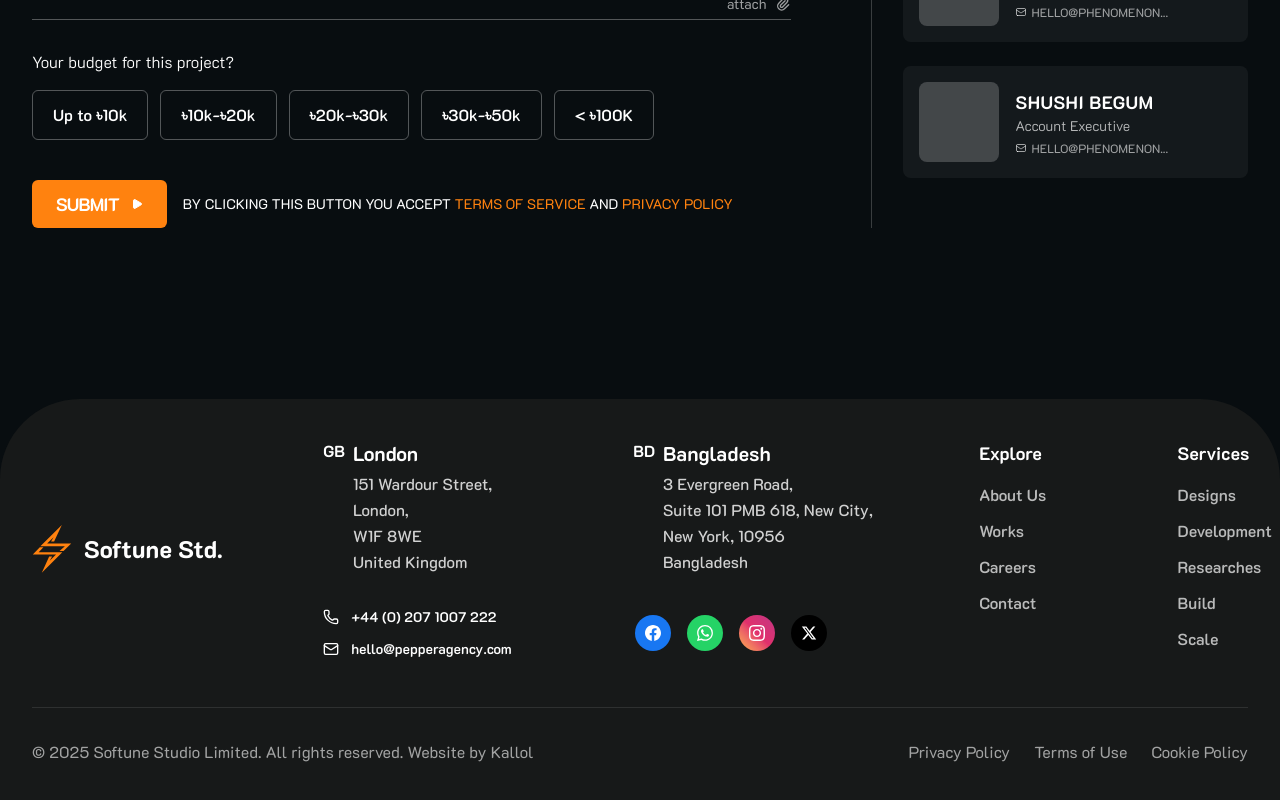
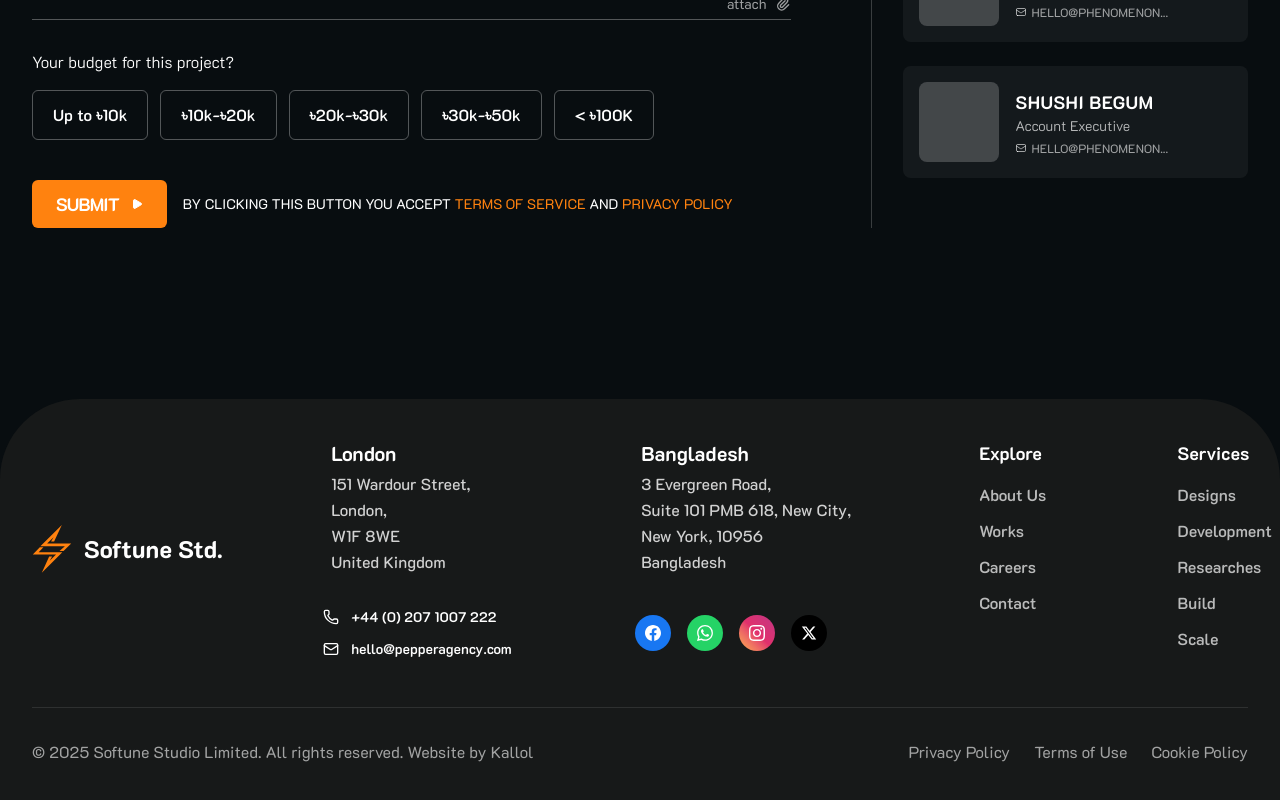
Before and after one commit to Kallolx/agency, a Next.js app: page / in a window 1280 px wide. Shown: the part 9781-10581 px from the top of the page. Built offline with nearby package versions, Linux system fonts and the light colour scheme.

Commit message:
feat: Add flag-icons dependency and update Footer component to use flag icons for country representation

```diff
--- a/package.json
+++ b/package.json
@@ -10,6 +10,7 @@
   },
   "dependencies": {
     "clsx": "^2.1.1",
+    "flag-icons": "^7.5.0",
     "framer-motion": "^12.23.24",
     "lenis": "^1.3.11",
     "lucide-react": "^0.546.0",
--- a/src/components/Footer.tsx
+++ b/src/components/Footer.tsx
@@ -30,7 +30,7 @@ export default function Footer() {
               {/* London Office */}
               <div className="space-y-1 flex flex-col items-center lg:items-start">
                 <div className="flex flex-col items-center lg:flex-row lg:items-start gap-2">
-                  <span className="text-base font-bold text-foreground">GB</span>
+                  <span className="fi fi-gb"></span>
                   <div>
                     <h3 className="text-foreground font-bold text-lg lg:text-xl mb-1 text-center lg:text-left">London</h3>
                     <p className="text-foreground/80 text-sm lg:text-base leading-relaxed font-medium text-center lg:text-left">
@@ -46,7 +46,7 @@ export default function Footer() {
               {/* Bangladesh Office */}
               <div className="space-y-1 flex flex-col items-center lg:items-start">
                 <div className="flex flex-col items-center lg:flex-row lg:items-start gap-2">
-                  <span className="text-base font-bold text-foreground">BD</span>
+                  <span className="fi fi-bd"></span>
                   <div>
                     <h3 className="text-foreground font-bold text-lg lg:text-xl mb-1 text-center lg:text-left">Bangladesh</h3>
                     <p className="text-foreground/80 text-sm lg:text-base leading-relaxed font-medium text-center lg:text-left">
```
Also changed, not shown: 1 other file (tests, documents, lock files or other folders).
